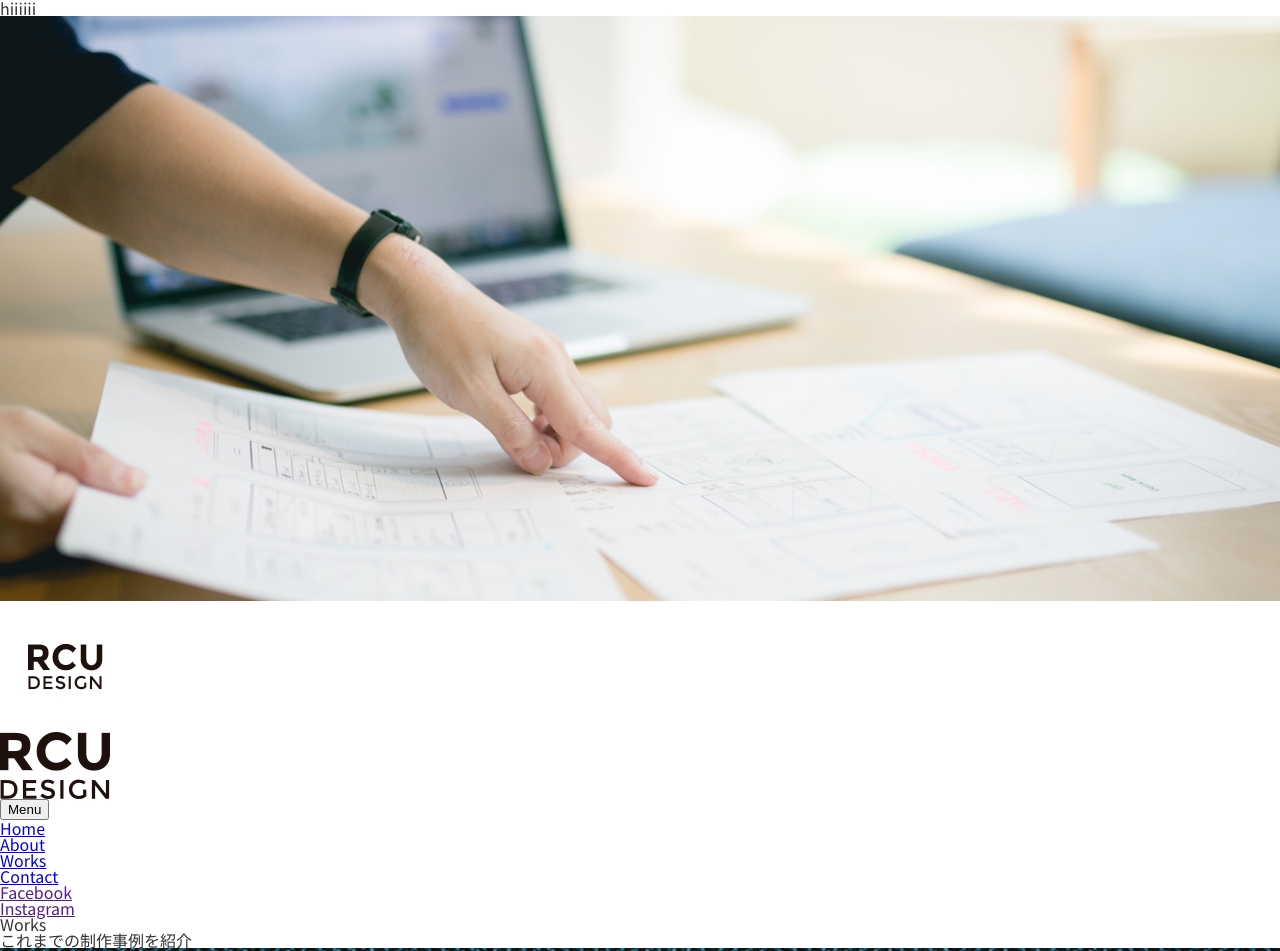
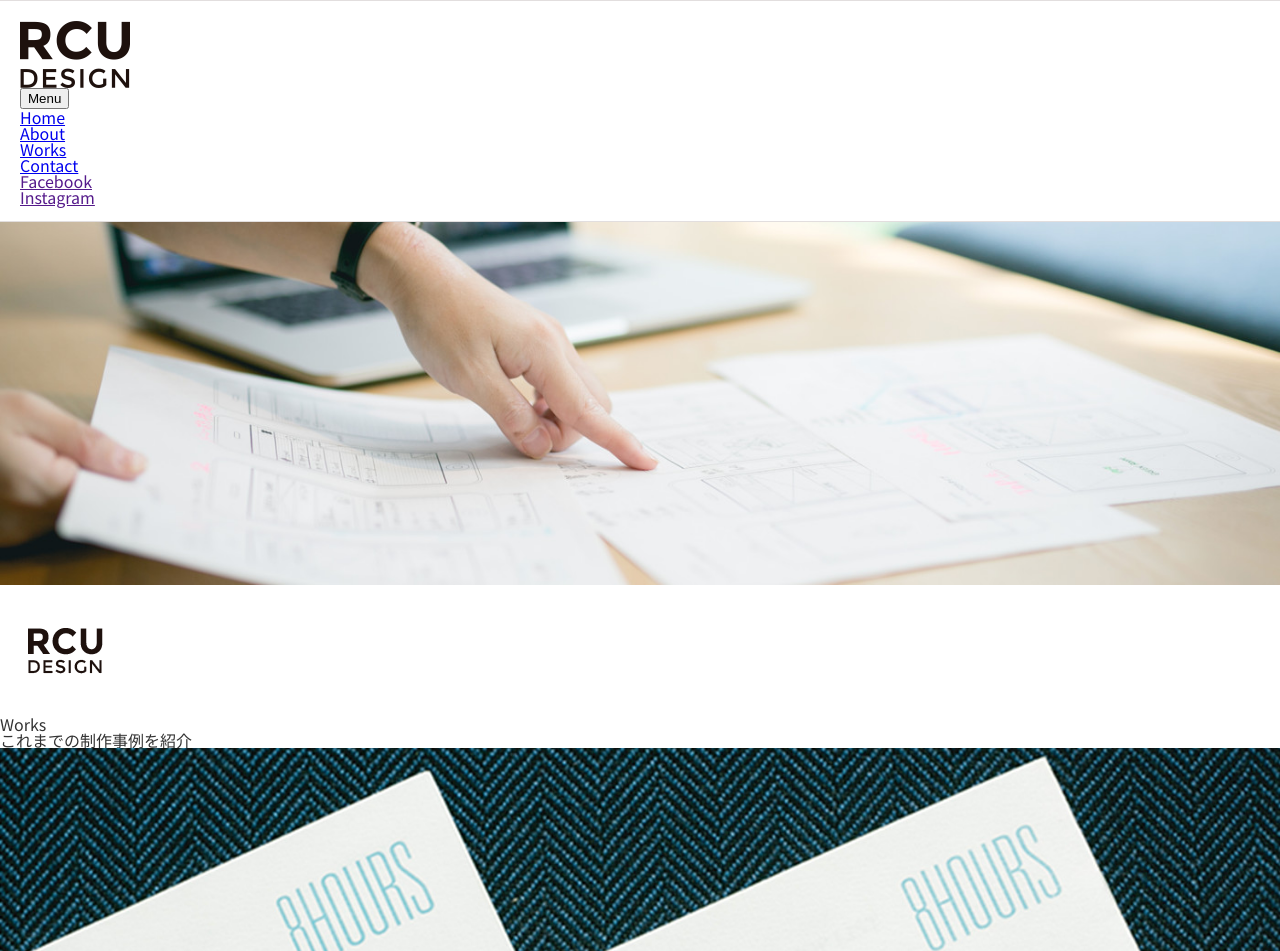
Before and after one commit to EIJIAG/digi_holl, a plain HTML site: page RCU_design_codeing/index.html in a window 1280 px wide. Shown: the top 951 px of the page. Drawn offline with Linux system fonts and the light colour scheme.

Commit message:
Add and amend header

```diff
--- a/RCU_design_codeing/css/style.css
+++ b/RCU_design_codeing/css/style.css
@@ -48,6 +48,3 @@ header
   border-bottom: solid 1px #e2dede;
   background-color: #fff;
 }
-
-
-XXX
--- a/RCU_design_codeing/index.html
+++ b/RCU_design_codeing/index.html
@@ -29,7 +29,6 @@
 </head>
 
 <body>
-    <div class="changed">hiiiiii</div>
     <!--heroimage-->
     <ul>
         <li><img src="images/home/kv01.jpg" alt="RCU design社内打合せの様子"></li>
@@ -38,11 +37,10 @@
     <!--/heroimage-->
 
     <!--header-->
-    <header>
-
+    <header class="header">
         <h1 class="site-title"><a href="./"><img src="images/common/nav_logo.png" alt="RCU　Design"></a></h1>
 
-        <button type="button">Menu</button>
+        <button type="button" class="btn-trigger">Menu</button>
         <!--navigation-->
         <nav>
             <ul>
```
